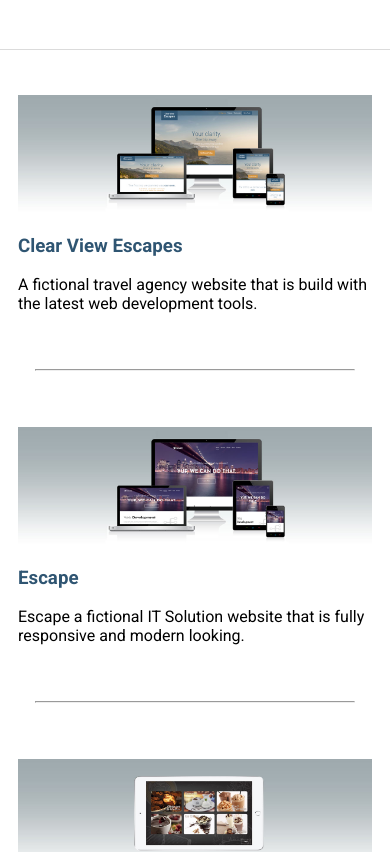
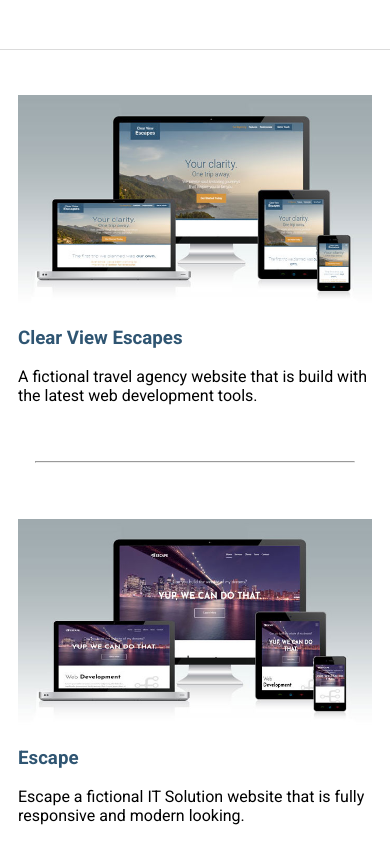
Before and after one commit to ajvergara/anthony-vergara, a website: page app/projects.html in a window 390 px wide. Shown: the part 262-1114 px from the top of the page. Drawn offline with Linux system fonts and the light colour scheme.

Commit message:
Completed Desktop and Mobile Version of Projects

```diff
--- a/app/projects.html
+++ b/app/projects.html
@@ -43,7 +43,11 @@
       <div class="container container--narrow">
         <div class="project-card">
           <div class="project-card__head">
-            <img class="project-card__image" src="assets/images/clear_view_responsive_web_design.jpg" alt="Clear View Escapes Fictional Travel Agency Site">
+            <picture>
+              <source srcset="assets/images/clear_view_responsive_web_design.jpg" media="(min-width: 992px)">
+
+              <img class="project-card__image" srcset="assets/images/clear_view_responsive_web_design_responsive.jpg" alt="Clear View Escapes Fictional Travel Agency Site">
+            </picture>
             <span class="project-card__overlay">
               <a class="project-card__btn" target="_blank" href="https://ajvergara.github.io/travel-site/">See Projects  <i class="fa fa-arrow-circle-right"></i></a>
             </span>
@@ -56,7 +60,10 @@
 
         <div class="project-card">
           <div class="project-card__head">
-            <img class="project-card__image" src="assets/images/escape_responsive_design.jpg" alt="Escape Fictional IT Solution Site">
+            <picture>
+              <source srcset="assets/images/escape_responsive_design.jpg" media="(min-width: 992px)">
+              <img class="project-card__image" src="assets/images/escape_responsive_design_responsive.jpg" alt="Escape Fictional IT Solution Site">
+            </picture>
             <span class="project-card__overlay">
               <a class="project-card__btn" target="_blank" href="https://ajvergara.github.io/escape/">See Projects  <i class="fa fa-arrow-circle-right"></i></a>
             </span>
```
